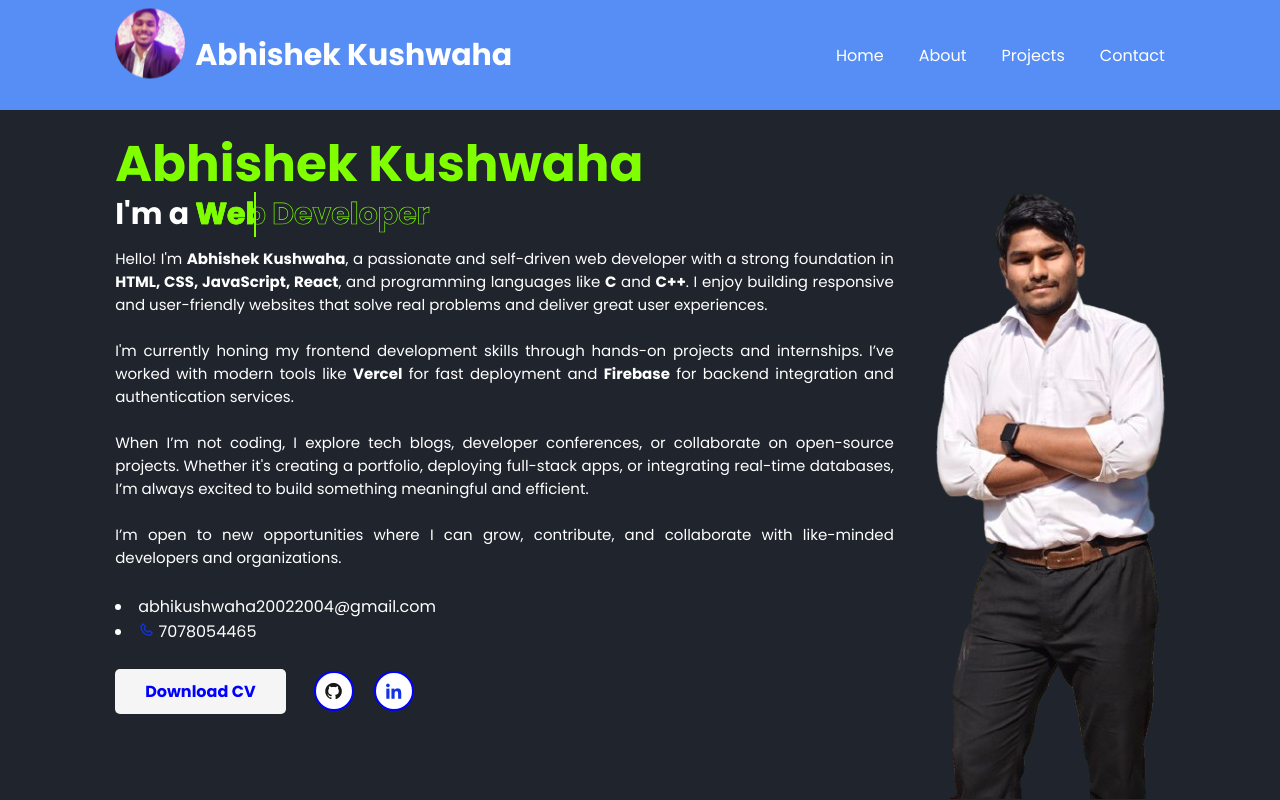
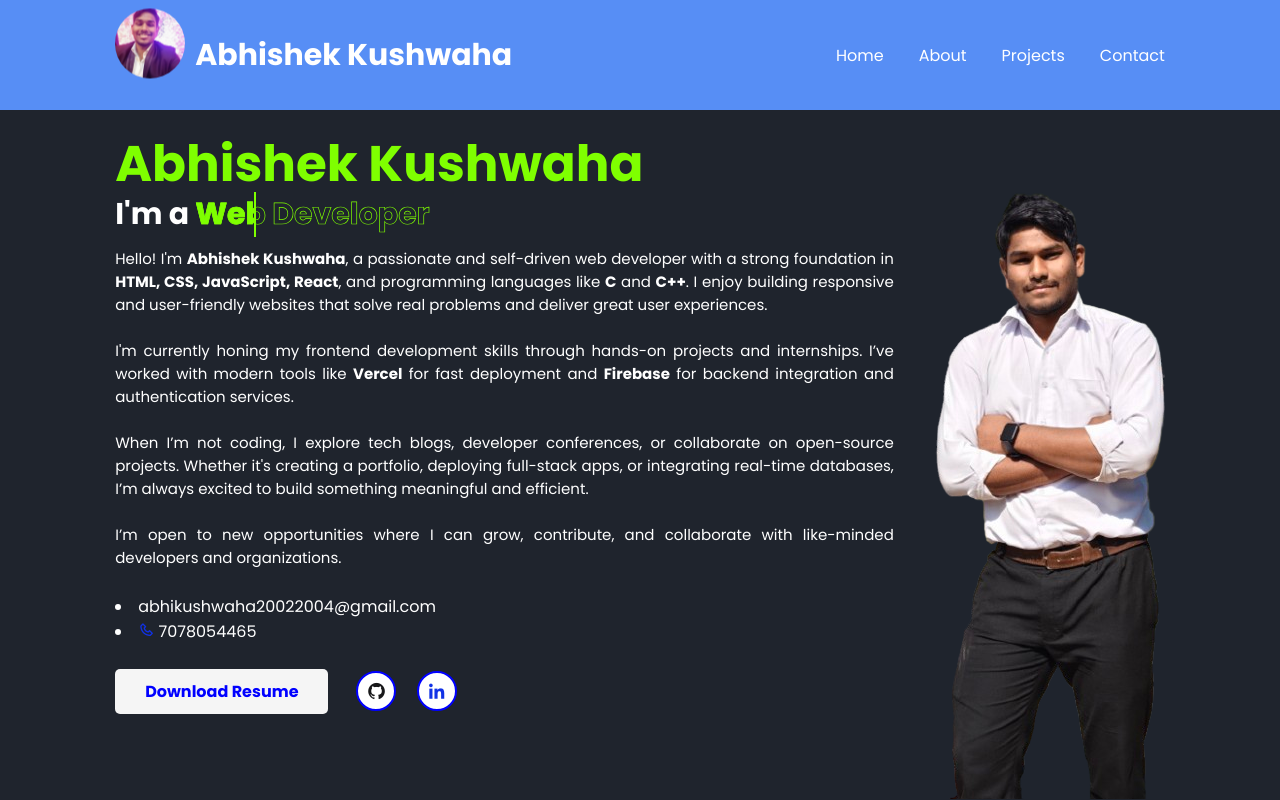
Before and after one commit to Abhishekkushwaha2023/CodSoft, a plain HTML site: page Portfolio/index.html in a window 1280 px wide. Shown: the top 800 px of the page. Drawn offline with nearby package versions, Linux system fonts and the light colour scheme; some icons are missing.

Commit message:
8/6/2025

```diff
--- a/Portfolio/index.html
+++ b/Portfolio/index.html
@@ -53,7 +53,7 @@
         </p>
         <div class="btn-sci">
           <a target="_blank" href="https://drive.google.com/file/d/1sRWTKwhlvkgcqVnScOabFm4ZBGU26ENs/view?usp=sharing"
-            class="btn">Download CV</a>
+            class="btn">Download Resume</a>
           <div class="sci">
             <a target="_blank" href="https://github.com/Abhishekkushwaha2023">
               <i class='bx bxl-github' style='color:#18181a'></i>
```
Also changed, not shown: 1 other file.
